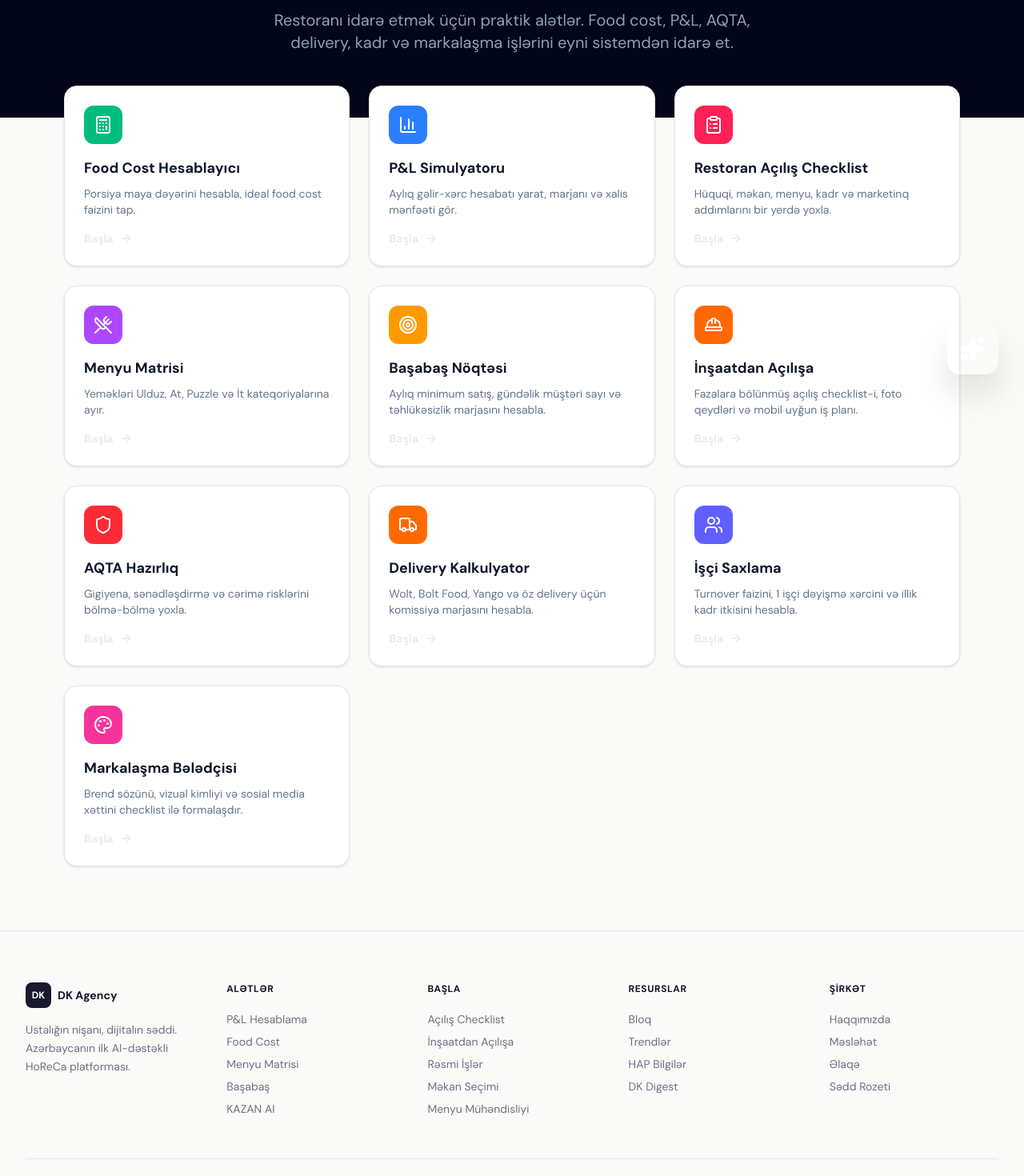
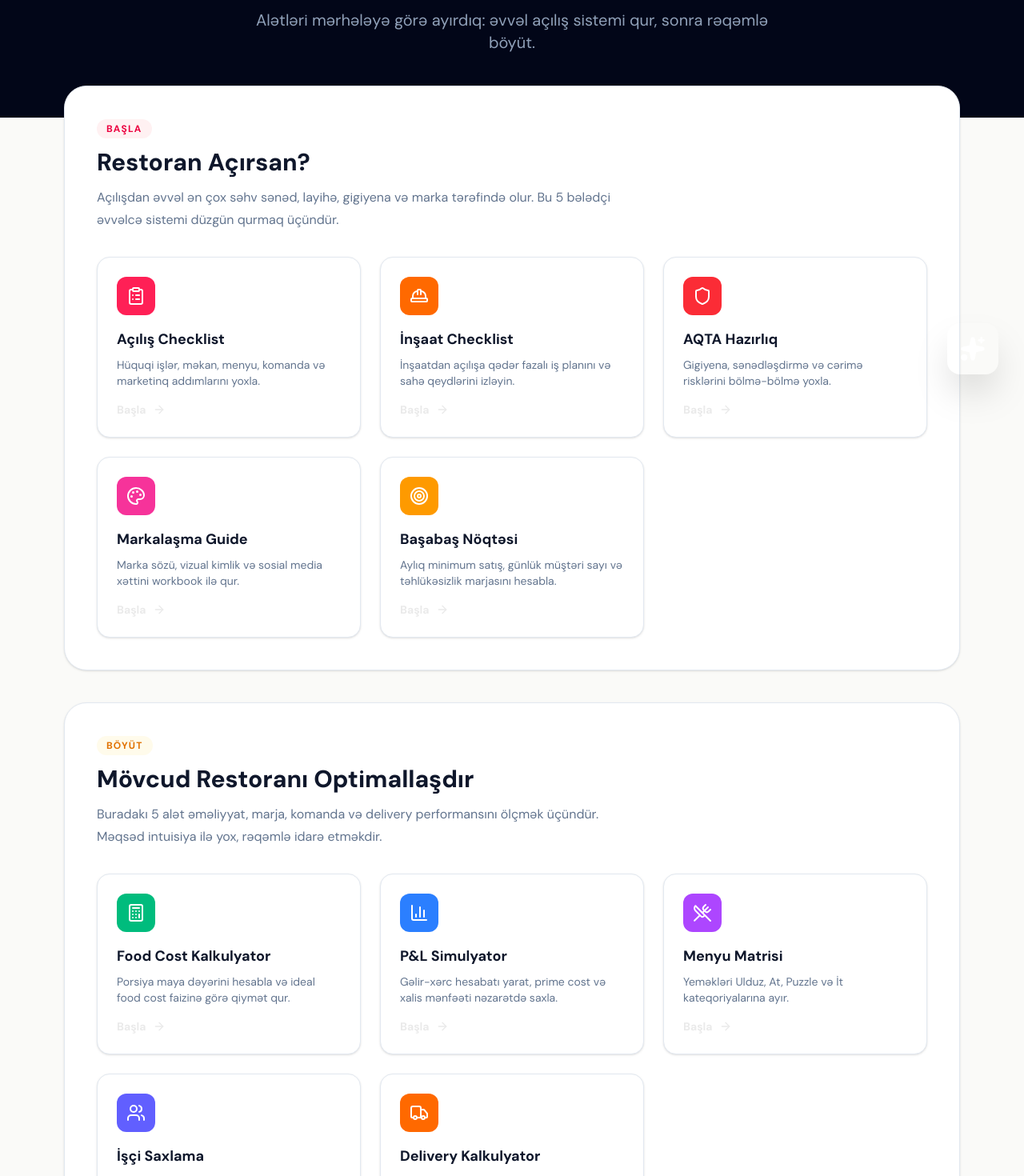
Before and after one commit to DTOMRIS/dk-agency-platform, a Next.js app: page /en/toolkit in a window 1280 px wide. Shown: the part 300-1770 px from the top of the page at 80% size. Built offline with nearby package versions, Linux system fonts and the light colour scheme; a web font is replaced by a local one.

Commit message:
TASK-0001: feat: toolkit Başla/Böyüt groups + StageSelector update + content verify

```diff
--- a/app/toolkit/aqta-checklist/page.tsx
+++ b/app/toolkit/aqta-checklist/page.tsx
@@ -123,7 +123,7 @@ const sections: Section[] = [
     accentBg: 'bg-red-50',
     accentRing: 'ring-red-200/60',
     items: [
-      { id: 'docs-1', text: 'AQTA qeydiyyatı tamamlanıb', detail: 'ASAN və ya KOBIA üzərindən pulsuz qeydiyyat mövcuddur.' },
+      { id: 'docs-1', text: 'AQTA qeydiyyatı tamamlanıb', detail: 'ASAN və ya KOBİA xətti ilə 150 AZN dövlət rüsumu və sənəd prosesi əvvəlcədən planlanıb.' },
       { id: 'docs-2', text: 'Temperatur və gigiyena jurnalı doludur', detail: 'Gündəlik qeydlər boş buraxılmır.' },
       { id: 'docs-3', text: 'Faktura və məhsul mənbə sənədləri arxivlənir', detail: 'Traceability tələbi üçün sənəd çıxarmaq mümkündür.' },
       { id: 'docs-4', text: 'Tibbi arayış tarixləri ayrıca cədvəldə izlənir', detail: 'Müddəti bitmədən yenilənmə xəbərdarlığı verilir.' },
@@ -483,6 +483,7 @@ export default function AqtaChecklistPage() {
             <p className="text-sm leading-relaxed text-slate-600">
               AQTA qida təhlükəsizliyi, gigiyena, traceability və istehlakçı riskinə baxır.
               Problem yalnız təmizlik deyil. Qaydaların sistemli izlənməsi və sənədləşdirilməsi əsasdır.
+              Qeydiyyat və icazə prosesində 150 AZN dövlət rüsumunu ayrıca büdcələmək lazımdır.
             </p>
           </div>
 
--- /dev/null
+++ b/app/toolkit/checklist/page.tsx
@@ -0,0 +1,12 @@
+import type { Metadata } from 'next';
+import ChecklistPage from '@/app/[locale]/toolkit/checklist/page';
+
+export const metadata: Metadata = {
+  title: 'Restoran Açılış Checklist',
+  description:
+    'Restoran açılışı üçün hüquqi, məkan, menyu, komanda və marketinq addımlarını yoxlayan checklist.',
+};
+
+export default function PublicChecklistPage() {
+  return <ChecklistPage />;
+}
--- /dev/null
+++ b/app/toolkit/food-cost/page.tsx
@@ -0,0 +1,12 @@
+import type { Metadata } from 'next';
+import FoodCostPage from '@/app/[locale]/toolkit/food-cost/page';
+
+export const metadata: Metadata = {
+  title: 'Food Cost Kalkulyator',
+  description:
+    'Porsiya maya dəyərini, trim loss-u və ideal satış qiymətini hesablayan food cost kalkulyatoru.',
+};
+
+export default function PublicFoodCostPage() {
+  return <FoodCostPage />;
+}
--- a/app/toolkit/page.tsx
+++ b/app/toolkit/page.tsx
@@ -1,5 +1,7 @@
 'use client';
 
+import type { ComponentType } from 'react';
+import { useEffect, useRef } from 'react';
 import Link from 'next/link';
 import {
   ArrowRight,
@@ -15,45 +17,25 @@ import {
   UtensilsCrossed,
 } from 'lucide-react';
 
-const tools = [
+type ToolCard = {
+  title: string;
+  desc: string;
+  href: string;
+  color: string;
+  icon: ComponentType<{ size?: number; className?: string }>;
+};
+
+const startTools: ToolCard[] = [
   {
-    title: 'Food Cost Hesablayıcı',
-    desc: 'Porsiya maya dəyərini hesabla, ideal food cost faizini tap.',
-    href: '/toolkit/food-cost',
-    icon: Calculator,
-    color: 'bg-emerald-500',
-  },
-  {
-    title: 'P&L Simulyatoru',
-    desc: 'Aylıq gəlir-xərc hesabatı yarat, marjanı və xalis mənfəəti gör.',
-    href: '/toolkit/pnl',
-    icon: BarChart3,
-    color: 'bg-blue-500',
-  },
-  {
-    title: 'Restoran Açılış Checklist',
-    desc: 'Hüquqi, məkan, menyu, kadr və marketinq addımlarını bir yerdə yoxla.',
+    title: 'Açılış Checklist',
+    desc: 'Hüquqi işlər, məkan, menyu, komanda və marketinq addımlarını yoxla.',
     href: '/toolkit/checklist',
     icon: ClipboardList,
     color: 'bg-rose-500',
   },
   {
-    title: 'Menyu Matrisi',
-    desc: 'Yeməkləri Ulduz, At, Puzzle və İt kateqoriyalarına ayır.',
-    href: '/toolkit/menu-matrix',
-    icon: UtensilsCrossed,
-    color: 'bg-purple-500',
-  },
-  {
-    title: 'Başabaş Nöqtəsi',
-    desc: 'Aylıq minimum satış, gündəlik müştəri sayı və təhlükəsizlik marjasını hesabla.',
-    href: '/toolkit/basabas',
-    icon: Target,
-    color: 'bg-amber-500',
-  },
-  {
-    title: 'İnşaatdan Açılışa',
-    desc: 'Fazalara bölünmüş açılış checklist-i, foto qeydləri və mobil uyğun iş planı.',
+    title: 'İnşaat Checklist',
+    desc: 'İnşaatdan açılışa qədər fazalı iş planını və sahə qeydlərini izləyin.',
     href: '/toolkit/insaat-checklist',
     icon: HardHat,
     color: 'bg-orange-500',
@@ -66,29 +48,99 @@ const tools = [
     color: 'bg-red-500',
   },
   {
+    title: 'Markalaşma Guide',
+    desc: 'Marka sözü, vizual kimlik və sosial media xəttini workbook ilə qur.',
+    href: '/toolkit/branding-guide',
+    icon: Palette,
+    color: 'bg-pink-500',
+  },
+  {
+    title: 'Başabaş Nöqtəsi',
+    desc: 'Aylıq minimum satış, günlük müştəri sayı və təhlükəsizlik marjasını hesabla.',
+    href: '/toolkit/basabas',
+    icon: Target,
+    color: 'bg-amber-500',
+  },
+];
+
+const growthTools: ToolCard[] = [
+  {
+    title: 'Food Cost Kalkulyator',
+    desc: 'Porsiya maya dəyərini hesabla və ideal food cost faizinə görə qiymət qur.',
+    href: '/toolkit/food-cost',
+    icon: Calculator,
+    color: 'bg-emerald-500',
+  },
+  {
+    title: 'P&L Simulyator',
+    desc: 'Gəlir-xərc hesabatı yarat, prime cost və xalis mənfəəti nəzarətdə saxla.',
+    href: '/toolkit/pnl',
+    icon: BarChart3,
+    color: 'bg-blue-500',
+  },
+  {
+    title: 'Menyu Matrisi',
+    desc: 'Yeməkləri Ulduz, At, Puzzle və İt kateqoriyalarına ayır.',
+    href: '/toolkit/menu-matrix',
+    icon: UtensilsCrossed,
+    color: 'bg-purple-500',
+  },
+  {
+    title: 'İşçi Saxlama',
+    desc: 'Turnover faizini, dəyişmə xərcini və illik kadr itkisini hesabla.',
+    href: '/toolkit/staff-retention',
+    icon: Users,
+    color: 'bg-indigo-500',
+  },
+  {
     title: 'Delivery Kalkulyator',
     desc: 'Wolt, Bolt Food, Yango və öz delivery üçün komissiya marjasını hesabla.',
     href: '/toolkit/delivery-calc',
     icon: Truck,
     color: 'bg-orange-500',
   },
-  {
-    title: 'İşçi Saxlama',
-    desc: 'Turnover faizini, 1 işçi dəyişmə xərcini və illik kadr itkisini hesabla.',
-    href: '/toolkit/staff-retention',
-    icon: Users,
-    color: 'bg-indigo-500',
-  },
-  {
-    title: 'Markalaşma Bələdçisi',
-    desc: 'Brend sözünü, vizual kimliyi və sosial media xəttini checklist ilə formalaşdır.',
-    href: '/toolkit/branding-guide',
-    icon: Palette,
-    color: 'bg-pink-500',
-  },
 ];
 
+function ToolGrid({ tools }: { tools: ToolCard[] }) {
+  return (
+    <div className="grid gap-6 sm:grid-cols-2 lg:grid-cols-3">
+      {tools.map((tool) => (
+        <Link
+          key={tool.href}
+          href={tool.href}
+          className="group rounded-2xl border border-slate-200 bg-white p-6 shadow-sm transition-all hover:border-brand-red/20 hover:shadow-xl"
+        >
+          <div className={`mb-4 flex h-12 w-12 items-center justify-center rounded-xl ${tool.color}`}>
+            <tool.icon size={24} className="text-white" />
+          </div>
+          <h2 className="mb-2 text-lg font-bold text-slate-900 transition-colors group-hover:text-brand-red">
+            {tool.title}
+          </h2>
+          <p className="mb-4 text-sm text-slate-500">{tool.desc}</p>
+          <div className="flex items-center gap-2 text-sm font-bold text-brand-red transition-all group-hover:gap-3">
+            Başla <ArrowRight size={16} />
+          </div>
+        </Link>
+      ))}
+    </div>
+  );
+}
+
 export default function ToolkitPage() {
+  const baslaRef = useRef<HTMLElement | null>(null);
+  const boyutRef = useRef<HTMLElement | null>(null);
+
+  useEffect(() => {
+    const stage = new URLSearchParams(window.location.search).get('stage');
+    const target = stage === 'basla' ? baslaRef.current : stage === 'boyut' ? boyutRef.current : null;
+
+    if (target) {
+      requestAnimationFrame(() => {
+        target.scrollIntoView({ behavior: 'smooth', block: 'start' });
+      });
+    }
+  }, []);
+
   return (
     <div className="min-h-screen bg-[#FAFAF8] pb-20">
       <div className="bg-slate-950 py-20 text-white">
@@ -100,33 +152,39 @@ export default function ToolkitPage() {
             DK Agency Toolkit
           </h1>
           <p className="mx-auto max-w-2xl text-xl text-slate-400">
-            Restoranı idarə etmək üçün praktik alətlər. Food cost, P&amp;L, AQTA, delivery,
-            kadr və markalaşma işlərini eyni sistemdən idarə et.
+            Alətləri mərhələyə görə ayırdıq: əvvəl açılış sistemi qur, sonra rəqəmlə böyüt.
           </p>
         </div>
       </div>
 
-      <div className="mx-auto -mt-10 max-w-6xl px-4">
-        <div className="grid gap-6 sm:grid-cols-2 lg:grid-cols-3">
-          {tools.map((tool) => (
-            <Link
-              key={tool.href}
-              href={tool.href}
-              className="group rounded-2xl border border-slate-200 bg-white p-6 shadow-sm transition-all hover:border-brand-red/20 hover:shadow-xl"
-            >
-              <div className={`mb-4 flex h-12 w-12 items-center justify-center rounded-xl ${tool.color}`}>
-                <tool.icon size={24} className="text-white" />
-              </div>
-              <h2 className="mb-2 text-lg font-bold text-slate-900 transition-colors group-hover:text-brand-red">
-                {tool.title}
-              </h2>
-              <p className="mb-4 text-sm text-slate-500">{tool.desc}</p>
-              <div className="flex items-center gap-2 text-sm font-bold text-brand-red transition-all group-hover:gap-3">
-                Başla <ArrowRight size={16} />
-              </div>
-            </Link>
-          ))}
-        </div>
+      <div className="mx-auto -mt-10 max-w-6xl space-y-10 px-4">
+        <section ref={baslaRef} className="rounded-[28px] border border-slate-200 bg-white p-8 shadow-sm sm:p-10">
+          <div className="mb-8 max-w-2xl">
+            <div className="mb-3 inline-flex rounded-full bg-rose-50 px-3 py-1 text-xs font-bold uppercase tracking-widest text-rose-600">
+              BAŞLA
+            </div>
+            <h2 className="text-3xl font-display font-black text-slate-900">Restoran Açırsan?</h2>
+            <p className="mt-3 text-base leading-7 text-slate-500">
+              Açılışdan əvvəl ən çox səhv sənəd, layihə, gigiyena və marka tərəfində olur. Bu
+              5 bələdçi əvvəlcə sistemi düzgün qurmaq üçündür.
+            </p>
+          </div>
+          <ToolGrid tools={startTools} />
+        </section>
+
+        <section ref={boyutRef} className="rounded-[28px] border border-slate-200 bg-white p-8 shadow-sm sm:p-10">
+          <div className="mb-8 max-w-2xl">
+            <div className="mb-3 inline-flex rounded-full bg-amber-50 px-3 py-1 text-xs font-bold uppercase tracking-widest text-amber-600">
+              BÖYÜT
+            </div>
+            <h2 className="text-3xl font-display font-black text-slate-900">Mövcud Restoranı Optimallaşdır</h2>
+            <p className="mt-3 text-base leading-7 text-slate-500">
+              Buradakı 5 alət əməliyyat, marja, komanda və delivery performansını ölçmək üçündür.
+              Məqsəd intuisiya ilə yox, rəqəmlə idarə etməkdir.
+            </p>
+          </div>
+          <ToolGrid tools={growthTools} />
+        </section>
       </div>
     </div>
   );
--- /dev/null
+++ b/app/toolkit/pnl/page.tsx
@@ -0,0 +1,12 @@
+import type { Metadata } from 'next';
+import PnlPage from '@/app/[locale]/toolkit/pnl/page';
+
+export const metadata: Metadata = {
+  title: 'P&L Simulyatoru',
+  description:
+    'Restoran üçün food cost, prime cost, icarə və xalis mənfəəti göstərən P&L simulyatoru.',
+};
+
+export default function PublicPnlPage() {
+  return <PnlPage />;
+}
```
Also changed, not shown: components/StageSelector.tsx (+10 -12 lines).
